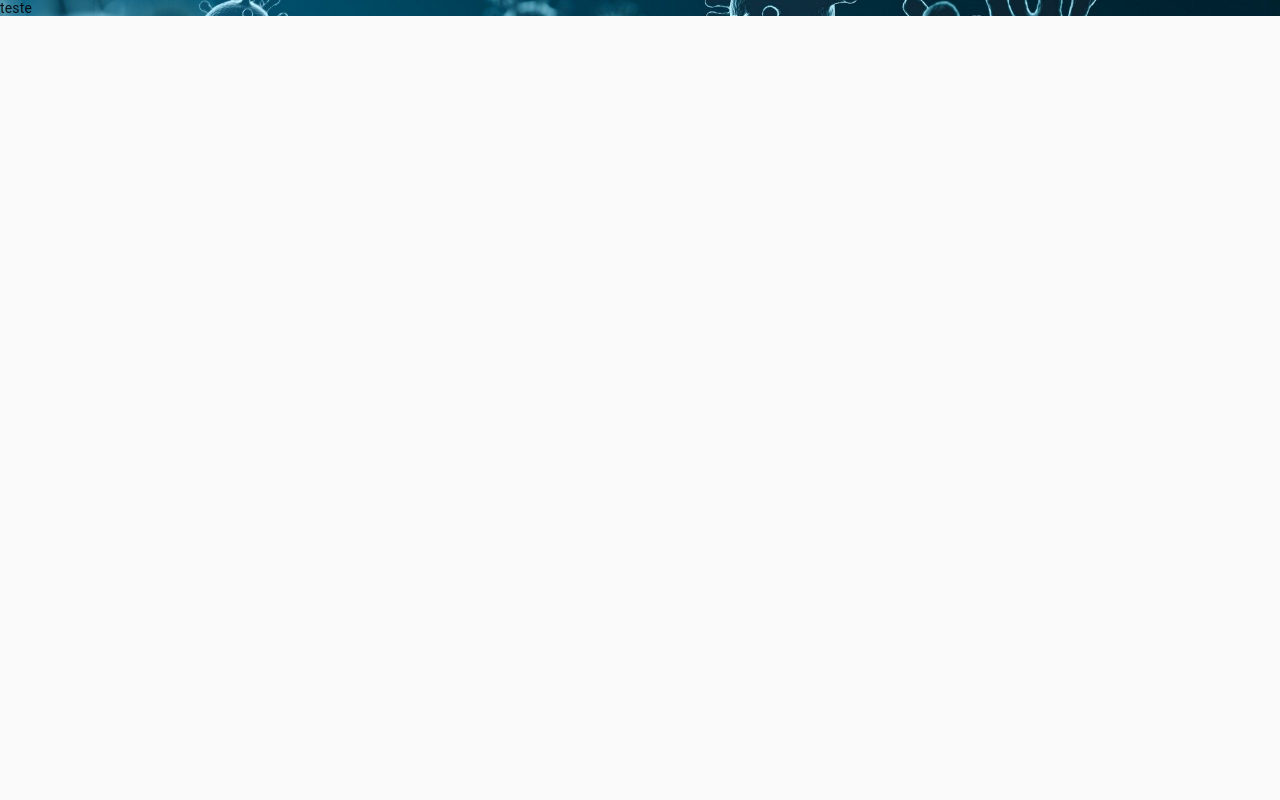
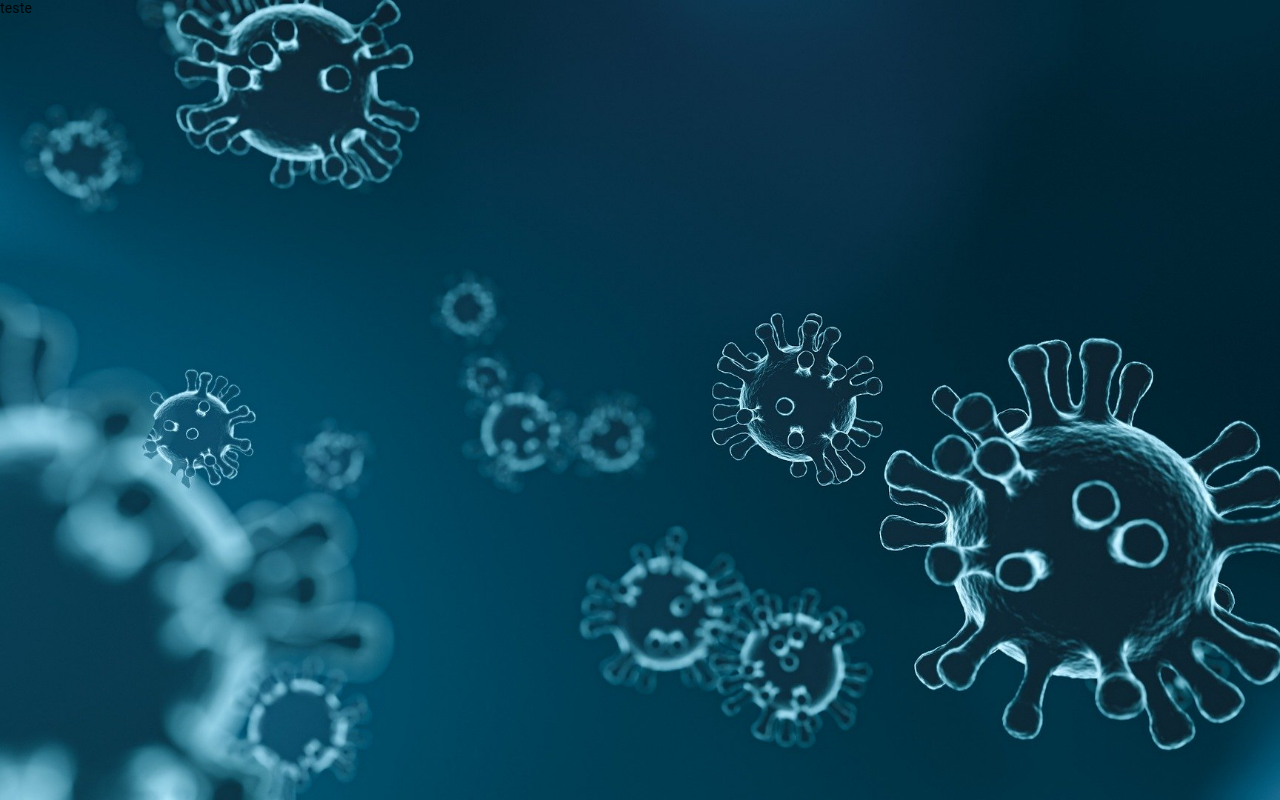
Before and after one commit to clesiomatias/covid19_DIO_Bootcamp_Carrefour, a React (Create React App) app in the folder covid19_dio/: page / in a window 1280 px wide. Built offline with nearby package versions, Linux system fonts and the light colour scheme.

Commit message:
Parte 3 completa

```diff
--- a/covid19_dio/src/App.js
+++ b/covid19_dio/src/App.js
@@ -2,12 +2,13 @@ import React from "react";
 import { StylesProvider } from "@material-ui/styles";
 import { CssBaseline } from "@material-ui/core";
 import GlobalStyle from "./commons/styles/global-style";
+import Main from "./containers/Main";
 function App() {
   return (
     <StylesProvider injectFirst>
       <CssBaseline />
       <GlobalStyle />
-      <div>teste</div>
+      <Main />
     </StylesProvider>
   );
 }
--- a/covid19_dio/src/commons/styles/global-style.js
+++ b/covid19_dio/src/commons/styles/global-style.js
@@ -10,7 +10,7 @@ const GlobalStyle = createGlobalStyle`
     body{
         line-height: normal;
     }
-    html.body{
+    html, body{
         width: 100%;
         min-height: 100%;
         display: flex;
@@ -24,5 +24,15 @@ const GlobalStyle = createGlobalStyle`
         background-size: cover;
         background-position: center center;
     }
+
+    .mb-2{
+        margin-bottom: 16px;
+    }
+    .pt-2 {
+        padding-top: 16px;
+    }
+    .cursor{
+        cursor:pointer;
+    }
 `;
 export default GlobalStyle;
--- /dev/null
+++ b/covid19_dio/src/containers/Main/index.jsx
@@ -0,0 +1,6 @@
+import React, { memo } from "react";
+
+function Main() {
+  return <>teste</>;
+}
+export default memo(Main);
```
Also changed, not shown: covid19_dio/src/api.js (added, +15 -0 lines).
